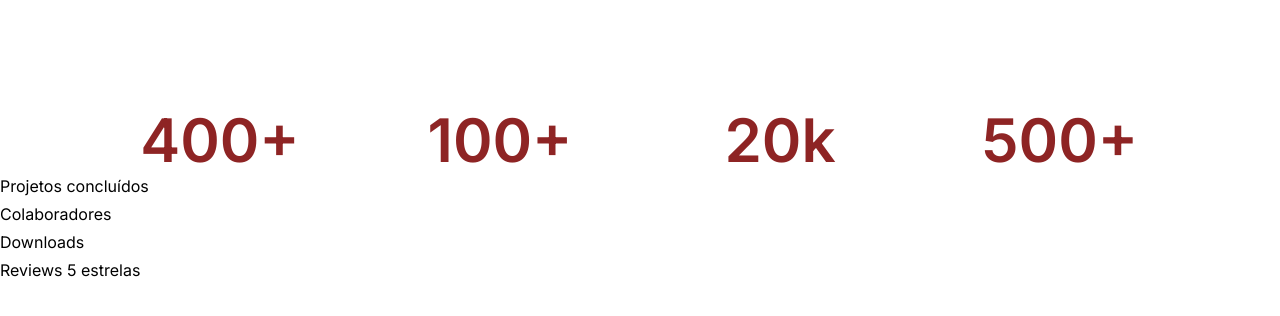
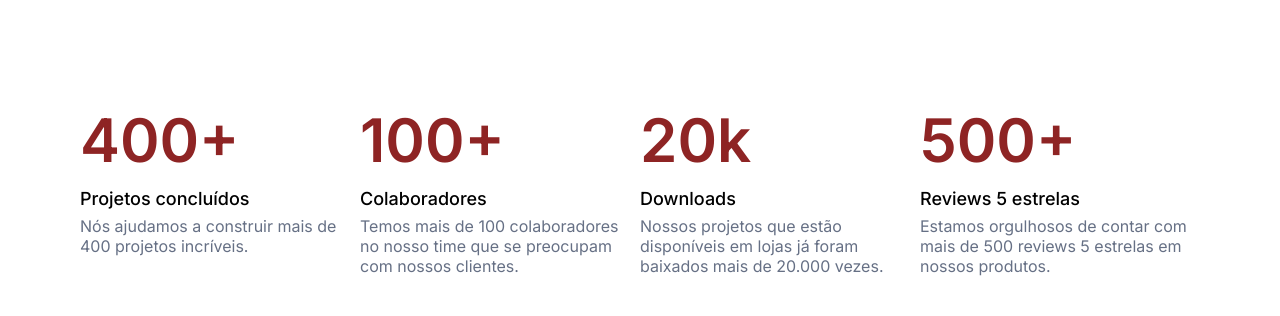
Before and after one commit to EndriwBraga/-7DaysOfCode, a plain HTML site: page index.html in a window 1280 px wide. Shown: the part 398-714 px from the top of the page. Drawn offline with Linux system fonts and the light colour scheme.

Commit message:
Metricas Finalizadas

```diff
--- a/index.html
+++ b/index.html
@@ -37,8 +37,8 @@
         </div>
     </section>
     <section class="metricas">
-        <div class="metricas__numeros">
-            <ul>
+        <div>
+            <ul class="metricas__numeros">
                 <li class="metricas__lista--altura-largura">400+</li>
                 <li class="metricas__lista--altura-largura">100+</li>
                 <li class="metricas__lista--altura-largura">20k</li>
@@ -47,10 +47,19 @@
         </div>
         <div>
             <ul class="metricas__apresentacao">
-                <li class="metricas__subtitulo">Projetos concluídos</li>
-                <li class="metricas__subtitulo">Colaboradores</li>
-                <li class="metricas__subtitulo">Downloads</li>
-                <li class="metricas__subtitulo">Reviews 5 estrelas</li>
+                <li class="metricas__subtitulo--altura-largura">Projetos concluídos</li>
+                <li class="metricas__subtitulo--altura-largura">Colaboradores</li>
+                <li class="metricas__subtitulo--altura-largura">Downloads</li>
+                <li class="metricas__subtitulo--altura-largura">Reviews 5 estrelas</li>
+
+            </ul>
+        </div>
+        <div>
+            <ul class="metricas__explicacao">
+                <li class="metricas__texto--altura-largura metricas__texto--fontsize">Nós ajudamos a construir mais de 400 projetos incríveis.</li>
+                <li class="metricas__texto--altura-largura metricas__texto--fontsize">Temos mais de 100 colaboradores no nosso time que se preocupam com nossos clientes.</li>
+                <li class="metricas__texto--altura-largura metricas__texto--fontsize">Nossos projetos que estão disponíveis em lojas já foram baixados mais de 20.000 vezes.</li>
+                <li class="metricas__texto--altura-largura metricas__texto--fontsize">Estamos orgulhosos de contar com mais de 500 reviews 5 estrelas em nossos produtos.</li>
             </ul>
         </div>
     </section>
--- a/style.css
+++ b/style.css
@@ -130,16 +130,15 @@ button a {
 /* METRICAS */
 
 
-.metricas__numeros ul{
+.metricas__numeros {
     display: flex;
     flex-direction: row;
     justify-content: center;
-    text-align: center;
+    text-align: left;
     list-style: none;
     font-weight: 600;
     font-size: 60px;
     color: #8E2424;
-
 }
 
 .metricas__lista--altura-largura {
@@ -147,8 +146,36 @@ button a {
     height: 72px;
 }
 
-.metricas__subtitulo{
+.metricas__apresentacao{
     display: flex;
+    justify-content: center;
+    text-align: left;
+    list-style: none;
+    font-size: 18px;
+    margin-top: 12px;
+}
+
+.metricas__subtitulo--altura-largura{
     width: 280px;
     height: 28px;
+    font-weight: 500;
 }
+
+.metricas__explicacao{
+    display: flex;
+    justify-content: center;
+    text-align: left;
+    list-style: none;
+    padding-bottom: 96px;
+}
+
+.metricas__texto--altura-largura{
+    width: 280px;
+    height: 72px;
+}
+
+.metricas__texto--fontsize{
+    font-weight: 400;
+    font-size: 16px;
+    color: #667085;
+}
```
